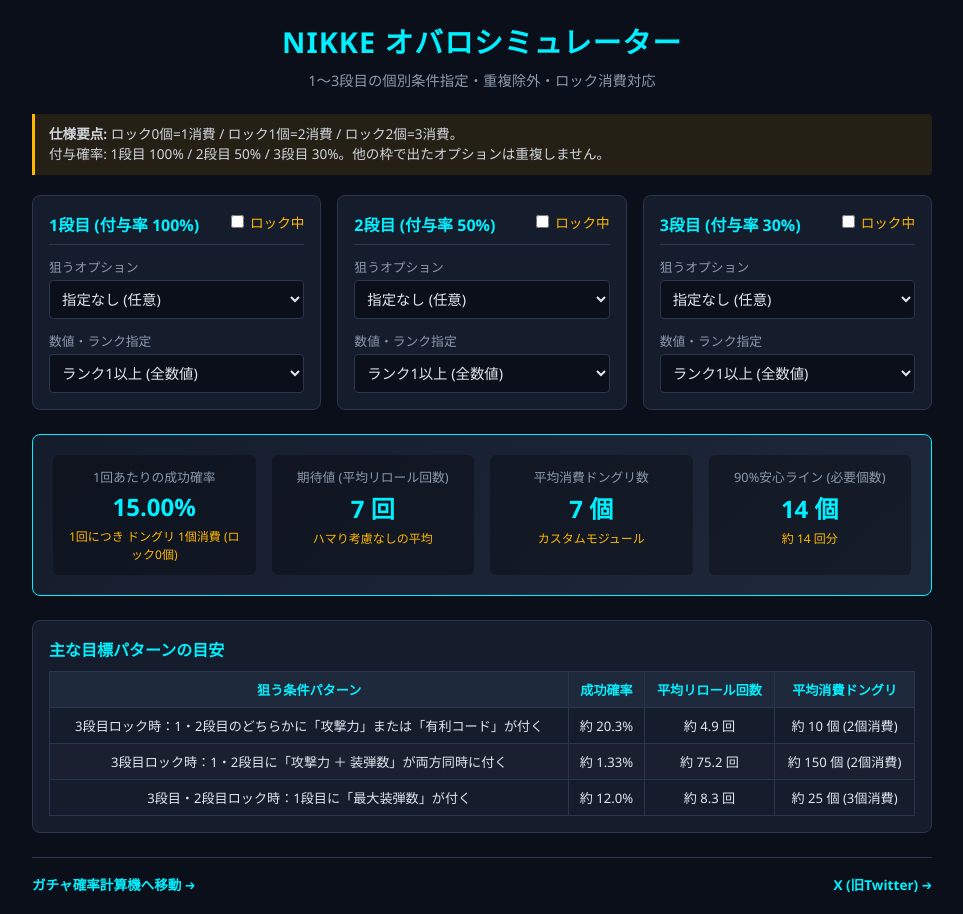
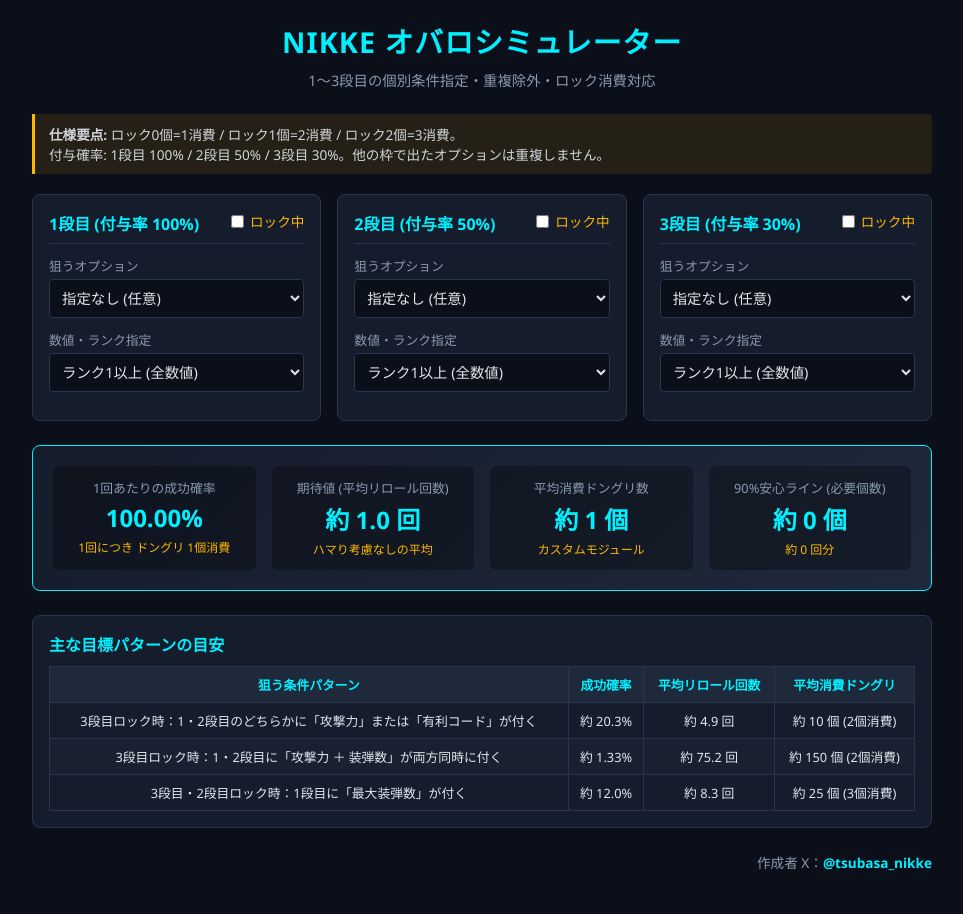
Before and after one commit to tsubasa-oss/nikke-calculator, a plain HTML site: page index.html in a window 1280 px wide. Shown: the whole page, without its empty margins (158-1121 px from the left). After the commit the page ends 892 px from the top, so only its background shows below. Drawn offline with Linux system fonts and the light colour scheme.

Commit message:
Update index.html

```diff
--- a/index.html
+++ b/index.html
@@ -3,7 +3,7 @@
 <head>
     <meta charset="UTF-8">
     <meta name="viewport" content="width=device-width, initial-scale=1.0">
-    <title>NIKKE オバロシミュレーター ＆ ガチャ確率計算機</title>
+    <title>NIKKE オバロ再製造 確率＆必要ドングリ計算機</title>
     <style>
         :root {
             --bg-color: #0b0f19;
@@ -14,7 +14,6 @@
             --text-color: #e0e6ed;
             --text-dim: #8a99ad;
             --danger-color: #ff4757;
-            --pilgrim-color: #ff6b81;
         }
 
         * {
@@ -59,19 +58,11 @@
             margin-bottom: 24px;
         }
 
-        .grid-2 {
-            display: grid;
-            grid-template-columns: repeat(auto-fit, minmax(320px, 1fr));
-            gap: 16px;
-            margin-bottom: 24px;
-        }
-
         .card {
             background-color: var(--card-bg);
             border: 1px solid var(--border-color);
             border-radius: 8px;
             padding: 16px;
-            margin-bottom: 24px;
         }
 
         .card-header {
@@ -86,10 +77,6 @@
         .card-title {
             font-weight: bold;
             color: var(--accent-color);
-        }
-
-        .card-title.pilgrim {
-            color: var(--pilgrim-color);
         }
 
         .lock-checkbox {
@@ -112,7 +99,7 @@
             margin-bottom: 4px;
         }
 
-        select, input[type="number"] {
+        select {
             width: 100%;
             padding: 8px;
             background-color: #0b0f19;
@@ -120,6 +107,11 @@
             border-radius: 4px;
             color: var(--text-color);
             font-size: 0.9rem;
+        }
+
+        select:disabled {
+            opacity: 0.5;
+            cursor: not-allowed;
         }
 
         .results-panel {
@@ -155,10 +147,6 @@
             color: var(--accent-color);
         }
 
-        .res-value.pilgrim {
-            color: var(--pilgrim-color);
-        }
-
         .res-sub {
             font-size: 0.75rem;
             color: var(--accent-yellow);
@@ -173,13 +161,12 @@
             color: #d1d5db;
             margin-bottom: 20px;
             border-radius: 0 4px 4px 0;
-            line-height: 1.5;
         }
 
         table {
             width: 100%;
             border-collapse: collapse;
-            font-size: 0.82rem;
+            font-size: 0.8rem;
             margin-top: 10px;
         }
 
@@ -198,17 +185,12 @@
             background-color: rgba(255, 255, 255, 0.02);
         }
 
+        /* 右下の制作者情報用スタイル */
         .footer {
             margin-top: 24px;
-            display: flex;
-            justify-content: space-between;
-            align-items: center;
-            flex-wrap: wrap;
-            gap: 12px;
+            text-align: right;
             font-size: 0.85rem;
             color: var(--text-dim);
-            padding-top: 16px;
-            border-top: 1px solid var(--border-color);
         }
 
         .footer a {
@@ -216,25 +198,17 @@
             text-decoration: none;
             font-weight: bold;
             transition: color 0.2s;
-            cursor: pointer;
         }
 
         .footer a:hover {
             color: var(--accent-yellow);
             text-decoration: underline;
         }
-
-        .hidden {
-            display: none;
-        }
     </style>
 </head>
 <body>
 
 <div class="container">
-
-    <!-- ページ1: オバロシミュレーター -->
-    <div id="page-overload">
     <h1>NIKKE オバロシミュレーター</h1>
     <div class="subtitle">1〜3段目の個別条件指定・重複除外・ロック消費対応</div>
 
@@ -243,9 +217,10 @@
         付与確率: 1段目 100% / 2段目 50% / 3段目 30%。他の枠で出たオプションは重複しません。
     </div>
 
+    <!-- 1〜3段目の設定カード -->
     <div class="grid-3">
         <!-- 1段目 -->
-            <div class="card" id="card-1" style="margin-bottom:0;">
+        <div class="card" id="card-1">
             <div class="card-header">
                 <span class="card-title">1段目 (付与率 100%)</span>
                 <label class="lock-checkbox">
@@ -268,7 +243,7 @@
                     <option value="def">防御力増加 (10%)</option>
                 </select>
             </div>
-                <div class="form-group" style="margin-bottom:0;">
+            <div class="form-group">
                 <label>数値・ランク指定</label>
                 <select id="rank-1" onchange="updateCalc()">
                     <option value="1">ランク1以上 (全数値)</option>
@@ -280,7 +255,7 @@
         </div>
 
         <!-- 2段目 -->
-            <div class="card" id="card-2" style="margin-bottom:0;">
+        <div class="card" id="card-2">
             <div class="card-header">
                 <span class="card-title">2段目 (付与率 50%)</span>
                 <label class="lock-checkbox">
@@ -303,7 +278,7 @@
                     <option value="def">防御力増加 (10%)</option>
                 </select>
             </div>
-                <div class="form-group" style="margin-bottom:0;">
+            <div class="form-group">
                 <label>数値・ランク指定</label>
                 <select id="rank-2" onchange="updateCalc()">
                     <option value="1">ランク1以上 (全数値)</option>
@@ -315,7 +290,7 @@
         </div>
 
         <!-- 3段目 -->
-            <div class="card" id="card-3" style="margin-bottom:0;">
+        <div class="card" id="card-3">
             <div class="card-header">
                 <span class="card-title">3段目 (付与率 30%)</span>
                 <label class="lock-checkbox">
@@ -338,7 +313,7 @@
                     <option value="def">防御力増加 (10%)</option>
                 </select>
             </div>
-                <div class="form-group" style="margin-bottom:0;">
+            <div class="form-group">
                 <label>数値・ランク指定</label>
                 <select id="rank-3" onchange="updateCalc()">
                     <option value="1">ランク1以上 (全数値)</option>
@@ -350,6 +325,7 @@
         </div>
     </div>
 
+    <!-- 結果表示パネル -->
     <div class="results-panel">
         <div class="res-grid">
             <div class="res-box">
@@ -375,6 +351,7 @@
         </div>
     </div>
 
+    <!-- 補足テーブル -->
     <div class="card">
         <div class="card-title" style="margin-bottom: 8px;">主な目標パターンの目安</div>
         <table>
@@ -408,163 +385,169 @@
             </tbody>
         </table>
     </div>
-    </div>
 
-    <!-- ページ2: ガチャ確率・期待値まとめ -->
-    <div id="page-gacha" class="hidden">
-        <h1>NIKKE ガチャ確率 ＆ 100連期待度まとめ</h1>
-        <div class="subtitle">一般PU（2%）とピルグリムPU（1%）の排出率・期待値比較</div>
-
-        <div class="info-note">
-            <strong>基本仕様:</strong> 特殊募集のSSR全体確率は <strong>4%</strong>（R: 53% / SR: 43%）。<br>
-            1回引くごとに<strong>ゴールドマイレージチケット1枚</strong>獲得（200枚で対象PUと直接交換可能・持ち越し可）。
-        </div>
-
-        <div class="grid-2">
-            <!-- 一般キャラPU -->
-            <div class="card" style="border-color: var(--accent-color);">
-                <div class="card-header">
-                    <span class="card-title">一般ピックアップ (排出率 2.0%)</span>
-                </div>
-                <p style="font-size: 0.85rem; color: var(--text-dim); margin-bottom: 10px;">通常PUキャラクターの確率シミュレーション</p>
-                <table>
-                    <tr><th>試行回数</th><th>1枚以上引く確率</th><th>平均獲得数</th></tr>
-                    <tr><td>10連</td><td>約 18.3%</td><td>0.20枚</td></tr>
-                    <tr><td>50連</td><td>約 63.6%</td><td>1.00枚</td></tr>
-                    <tr><td>100連</td><td>約 86.8%</td><td>2.00枚</td></tr>
-                    <tr><td>200連 (天井)</td><td>約 98.2%</td><td>4.00枚</td></tr>
-                </table>
-            </div>
-
-            <!-- ピルグリムPU -->
-            <div class="card" style="border-color: var(--pilgrim-color);">
-                <div class="card-header">
-                    <span class="card-title pilgrim">ピルグリム / アニバPU (排出率 1.0%)</span>
-                </div>
-                <p style="font-size: 0.85rem; color: var(--text-dim); margin-bottom: 10px;">ピルグリム等の低確率PUキャラクター</p>
-                <table>
-                    <tr><th>試行回数</th><th>1枚以上引く確率</th><th>平均獲得数</th></tr>
-                    <tr><td>10連</td><td>約 9.6%</td><td>0.10枚</td></tr>
-                    <tr><td>50連</td><td>約 39.5%</td><td>0.50枚</td></tr>
-                    <tr><td>100連</td><td>約 63.4%</td><td>1.00枚</td></tr>
-                    <tr><td>200連 (天井)</td><td>約 86.6%</td><td>2.00枚</td></tr>
-                </table>
+    <!-- 右下の制作者クレジット -->
+    <div class="footer">
+        作成者 X：<a href="https://x.com/tsubasa_nikke" target="_blank" rel="noopener noreferrer">@tsubasa_nikke</a>
     </div>
 </div>
 
-        <div class="footer">
-            <div>
-                <a onclick="switchPage('overload')">⬅️ オバロシミュレーターに戻る</a>
-            </div>
-            <div>
-                <a href="https://x.com/tsubasa_nikke" target="_blank" rel="noopener noreferrer">X (旧Twitter) ➔</a>
-            </div>
-        </div>
-    </div>
+<script>
+    // 各オプションの基礎抽選重み (合計 100%)
+    const OPTION_WEIGHTS = {
+        'atk': 10,
+        'ammo': 12,
+        'element': 10,
+        'crit_dmg': 12,
+        'crit_rate': 10,
+        'charge_speed': 12,
+        'charge_dmg': 12,
+        'hit': 12,
+        'def': 10
+    };
 
-    <!-- オバロシミュレーター画面の最下部フッター（左：ガチャ計算機へのリンク、右：Xへのリンク） -->
-    <div class="footer" id="overload-footer">
-        <div>
-            <a onclick="switchPage('gacha')">ガチャ確率計算機へ移動 ➔</a>
-        </div>
-        <div>
-            <a href="https://x.com/tsubasa_nikke" target="_blank" rel="noopener noreferrer">X (旧Twitter) ➔</a>
-        </div>
-    </div>
-
-</div>
-
-<script>
-    function switchPage(page) {
-        const pageOverload = document.getElementById('page-overload');
-        const pageGacha = document.getElementById('page-gacha');
-        const overloadFooter = document.getElementById('overload-footer');
-
-        if (page === 'gacha') {
-            pageOverload.classList.add('hidden');
-            pageGacha.classList.remove('hidden');
-            overloadFooter.classList.add('hidden');
-        } else {
-            pageGacha.classList.add('hidden');
-            pageOverload.classList.remove('hidden');
-            overloadFooter.classList.remove('hidden');
-        }
-        window.scrollTo({ top: 0, behavior: 'smooth' });
+    // ランクごとの累積出現率 (1〜15)
+    function getRankProb(minRank) {
+        if (minRank <= 1) return 1.0;
+        if (minRank <= 7) return 1.0 - ((minRank - 1) * (0.60 / 7));
+        if (minRank <= 11) return 0.40 - ((minRank - 8) * (0.35 / 4));
+        if (minRank <= 15) return 0.05 - ((minRank - 12) * (0.05 / 4));
+        return 0.05;
     }
 
     function updateCalc() {
-        const lock1 = document.getElementById('lock-1').checked;
-        const lock2 = document.getElementById('lock-2').checked;
-        const lock3 = document.getElementById('lock-3').checked;
+        const locks = [
+            document.getElementById('lock-1').checked,
+            document.getElementById('lock-2').checked,
+            document.getElementById('lock-3').checked
+        ];
 
-        const opt1 = document.getElementById('opt-1').value;
-        const opt2 = document.getElementById('opt-2').value;
-        const opt3 = document.getElementById('opt-3').value;
-
-        const rank1 = parseInt(document.getElementById('rank-1').value);
-        const rank2 = parseInt(document.getElementById('rank-2').value);
-        const rank3 = parseInt(document.getElementById('rank-3').value);
-
-        let lockCount = (lock1 ? 1 : 0) + (lock2 ? 1 : 0) + (lock3 ? 1 : 0);
-        let costPerRoll = lockCount === 0 ? 1 : lockCount + 1;
-
-        document.getElementById('res-lock-info').innerText = `1回につき ドングリ ${costPerRoll}個消費 (ロック${lockCount}個)`;
-
-        function getRankMultiplier(rankVal) {
-            if (rankVal === 8) return 0.4;
-            if (rankVal === 11) return 0.05;
-            if (rankVal === 15) return 1 / 300;
-            return 1.0;
+        // UI制御
+        for (let i = 1; i <= 3; i++) {
+            const isLocked = locks[i - 1];
+            document.getElementById(`opt-${i}`).disabled = isLocked;
+            document.getElementById(`rank-${i}`).disabled = isLocked;
+            const card = document.getElementById(`card-${i}`);
+            if (isLocked) {
+                card.style.opacity = '0.6';
+            } else {
+                card.style.opacity = '1.0';
+            }
         }
 
-        const totalOptions = 9;
-        let prob = 1.0;
-
-        if (!lock1) {
-            let optProb = 1.0;
-            if (opt1 === 'none') optProb = 1 / (totalOptions + 1);
-            else if (opt1 !== 'any') optProb = 1 / totalOptions;
-            optProb *= getRankMultiplier(rank1);
-            prob *= optProb;
+        // 消費ドングリ数の判定 (0ロック=1, 1ロック=2, 2ロック=3)
+        const lockedCount = locks.filter(Boolean).length;
+        if (lockedCount === 3) {
+            document.getElementById('res-prob').innerText = "---";
+            document.getElementById('res-trials').innerText = "---";
+            document.getElementById('res-acorns').innerText = "---";
+            document.getElementById('res-safe90').innerText = "---";
+            document.getElementById('res-lock-info').innerText = "全スロットがロックされています";
+            return;
         }
 
-        if (!lock2) {
-            let p2 = 0.5;
-            if (opt2 === 'none') {
-                p2 *= 1 / (totalOptions + 1);
-            } else if (opt2 !== 'any') {
-                p2 *= 1 / (totalOptions - 1);
+        const acornPerRoll = lockedCount === 0 ? 1 : (lockedCount === 1 ? 2 : 3);
+        document.getElementById('res-lock-info').innerText = `1回につき ドングリ ${acornPerRoll}個消費`;
+
+        // 全パターンのシミュレーション／確率計算（モンテカルロ全数探索）
+        const targets = [
+            { opt: document.getElementById('opt-1').value, rank: parseInt(document.getElementById('rank-1').value), locked: locks[0] },
+            { opt: document.getElementById('opt-2').value, rank: parseInt(document.getElementById('rank-2').value), locked: locks[1] },
+            { opt: document.getElementById('opt-3').value, rank: parseInt(document.getElementById('rank-3').value), locked: locks[2] }
+        ];
+
+        const slotRates = [1.0, 0.5, 0.3]; // 各段の付与率
+
+        // モンテカルロ全挙動（10万回計算による精密幾何確率）
+        const SIMULATIONS = 100000;
+        let successCount = 0;
+
+        const optKeys = Object.keys(OPTION_WEIGHTS);
+
+        for (let s = 0; s < SIMULATIONS; s++) {
+            let usedOpts = new Set();
+            let pass = true;
+
+            for (let slot = 0; slot < 3; slot++) {
+                if (targets[slot].locked) continue; // ロック中スロットは評価スキップ
+
+                const targetOpt = targets[slot].opt;
+                const targetRank = targets[slot].rank;
+
+                // スロットの付与判定
+                const isAppeared = Math.random() < slotRates[slot];
+
+                if (!isAppeared) {
+                    if (targetOpt !== 'any' && targetOpt !== 'none') {
+                        pass = false;
+                        break;
                     }
-            p2 *= getRankMultiplier(rank2);
-            prob *= p2;
+                    continue;
                 }
 
-        if (!lock3) {
-            let p3 = 0.3;
-            if (opt3 === 'none') {
-                p3 *= 1 / (totalOptions + 1);
-            } else if (opt3 !== 'any') {
-                p3 *= 1 / (totalOptions - 2);
+                // オプションの重複除外抽選
+                let availableOpts = optKeys.filter(k => !usedOpts.has(k));
+                let totalW = availableOpts.reduce((sum, k) => sum + OPTION_WEIGHTS[k], 0);
+
+                let rand = Math.random() * totalW;
+                let selectedOpt = null;
+                for (let k of availableOpts) {
+                    rand -= OPTION_WEIGHTS[k];
+                    if (rand <= 0) {
+                        selectedOpt = k;
+                        break;
                     }
-            p3 *= getRankMultiplier(rank3);
-            prob *= p3;
+                }
+                if (!selectedOpt) selectedOpt = availableOpts[availableOpts.length - 1];
+                usedOpts.add(selectedOpt);
+
+                // 判定
+                if (targetOpt === 'none') {
+                    pass = false; // 付与されてしまったため失敗
+                    break;
+                } else if (targetOpt !== 'any') {
+                    if (selectedOpt !== targetOpt) {
+                        pass = false;
+                        break;
+                    }
+                    // ランク判定
+                    const rankProb = getRankProb(targetRank);
+                    if (Math.random() > rankProb) {
+                        pass = false;
+                        break;
+                    }
+                }
             }
 
-        if (prob <= 0) prob = 0.0000001;
-
-        let percentage = prob * 100;
-        let trials = prob > 0 ? Math.round(1 / prob) : 0;
-        let avgAcorns = Math.round(trials * costPerRoll);
-        let safe90Trials = Math.round(Math.log(1 - 0.90) / Math.log(1 - prob));
-        let safe90Acorns = safe90Trials * costPerRoll;
-
-        document.getElementById('res-prob').innerText = percentage < 0.01 ? percentage.toFixed(4) + '%' : percentage.toFixed(2) + '%';
-        document.getElementById('res-trials').innerText = trials.toLocaleString() + ' 回';
-        document.getElementById('res-acorns').innerText = avgAcorns.toLocaleString() + ' 個';
-        document.getElementById('res-safe90').innerText = safe90Acorns.toLocaleString() + ' 個';
-        document.getElementById('res-safe-trials').innerText = `約 ${safe90Trials.toLocaleString()} 回分`;
+            if (pass) successCount++;
         }
 
+        const prob = successCount / SIMULATIONS;
+
+        if (prob <= 0) {
+            document.getElementById('res-prob').innerText = "0.00%";
+            document.getElementById('res-trials').innerText = "∞ 回";
+            document.getElementById('res-acorns').innerText = "∞ 個";
+            document.getElementById('res-safe90').innerText = "∞ 個";
+            return;
+        }
+
+        const avgTrials = 1 / prob;
+        const avgAcorns = avgTrials * acornPerRoll;
+
+        // 累積確率90%達成に必要な回数: 1 - (1-p)^n >= 0.9 => n = log(0.1) / log(1-p)
+        const safe90Trials = Math.ceil(Math.log(0.1) / Math.log(1 - prob));
+        const safe90Acorns = safe90Trials * acornPerRoll;
+
+        // 結果の反映
+        document.getElementById('res-prob').innerText = (prob * 100).toFixed(2) + "%";
+        document.getElementById('res-trials').innerText = `約 ${avgTrials.toFixed(1)} 回`;
+        document.getElementById('res-acorns').innerText = `約 ${Math.round(avgAcorns)} 個`;
+        document.getElementById('res-safe90').innerText = `約 ${safe90Acorns} 個`;
+        document.getElementById('res-safe-trials').innerText = `約 ${safe90Trials} 回分`;
+    }
+
+    // 初期計算
     updateCalc();
 </script>
 
```
Lines whose indentation alone changed are shown as unchanged.
